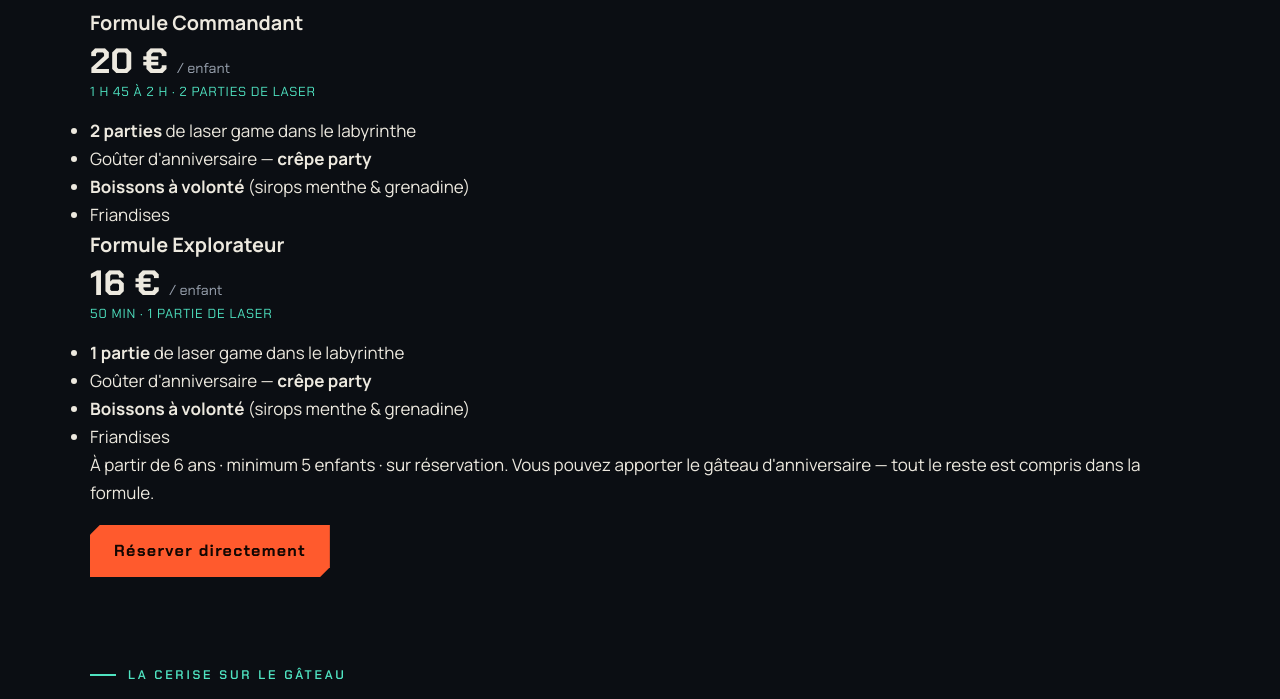
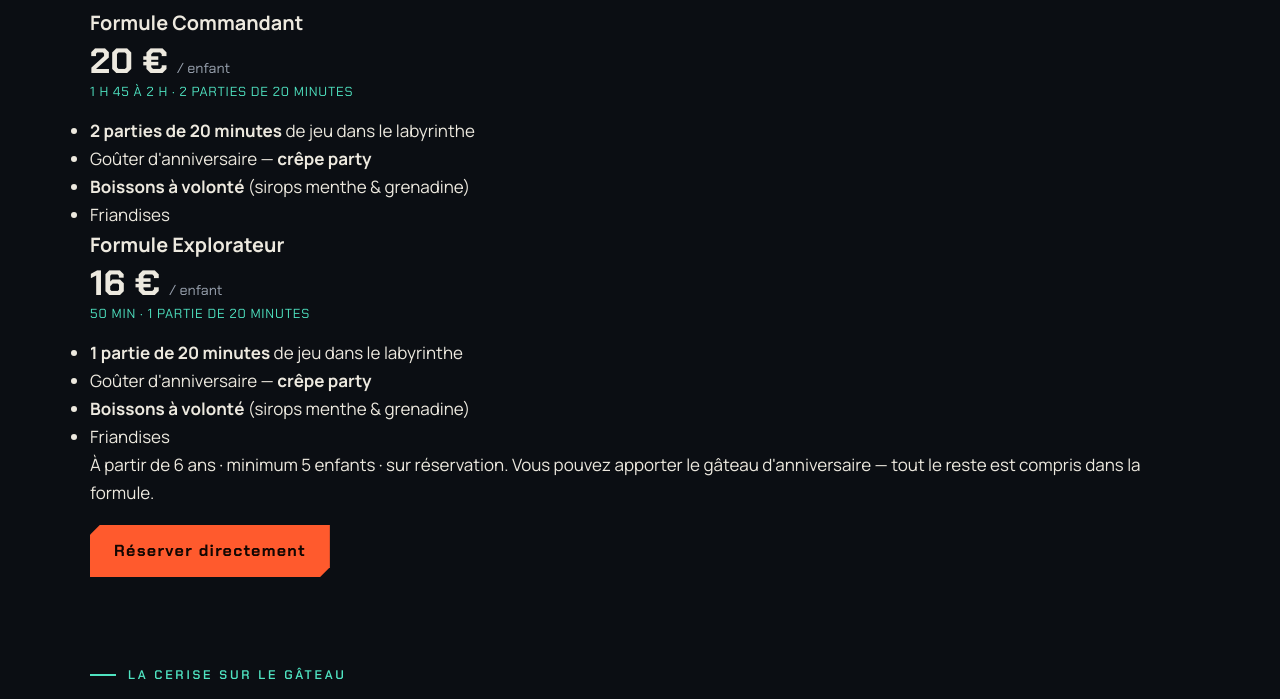
Before and after one commit to aineasu00/laser-games-tignieu, a website: page src/anniversaires.html in a window 1280 px wide. Shown: the part 1123-1822 px from the top of the page. Drawn offline with Linux system fonts and the light colour scheme.

Commit message:
Clarifie les 20 minutes de jeu par partie

```diff
--- a/src/anniversaires.html
+++ b/src/anniversaires.html
@@ -282,9 +282,9 @@ height="0" width="0" style="display:none;visibility:hidden"></iframe></noscript>
         <span class="pop-badge">Le choix des familles</span>
         <h3>Formule Commandant</h3>
         <div class="formula-price">20 € <small>/ enfant</small></div>
-        <div class="formula-dur">1 h 45 à 2 h · 2 parties de laser</div>
+        <div class="formula-dur">1 h 45 à 2 h · 2 parties de 20 minutes</div>
         <ul class="facts">
-          <li><strong>2 parties</strong> de laser game dans le labyrinthe</li>
+          <li><strong>2 parties de 20 minutes</strong> de jeu dans le labyrinthe</li>
           <li>Goûter d'anniversaire — <strong>crêpe party</strong></li>
           <li><strong>Boissons à volonté</strong> (sirops menthe & grenadine)</li>
           <li>Friandises</li>
@@ -293,9 +293,9 @@ height="0" width="0" style="display:none;visibility:hidden"></iframe></noscript>
       <div class="price-card">
         <h3>Formule Explorateur</h3>
         <div class="formula-price">16 € <small>/ enfant</small></div>
-        <div class="formula-dur">50 min · 1 partie de laser</div>
+        <div class="formula-dur">50 min · 1 partie de 20 minutes</div>
         <ul class="facts">
-          <li><strong>1 partie</strong> de laser game dans le labyrinthe</li>
+          <li><strong>1 partie de 20 minutes</strong> de jeu dans le labyrinthe</li>
           <li>Goûter d'anniversaire — <strong>crêpe party</strong></li>
           <li><strong>Boissons à volonté</strong> (sirops menthe & grenadine)</li>
           <li>Friandises</li>
```
Also changed, not shown: src/index.html (+1 -1 lines), src/reservation-anniversaire.html (+2 -2 lines), tests/static-site.test.mjs (+4 -0 lines).
